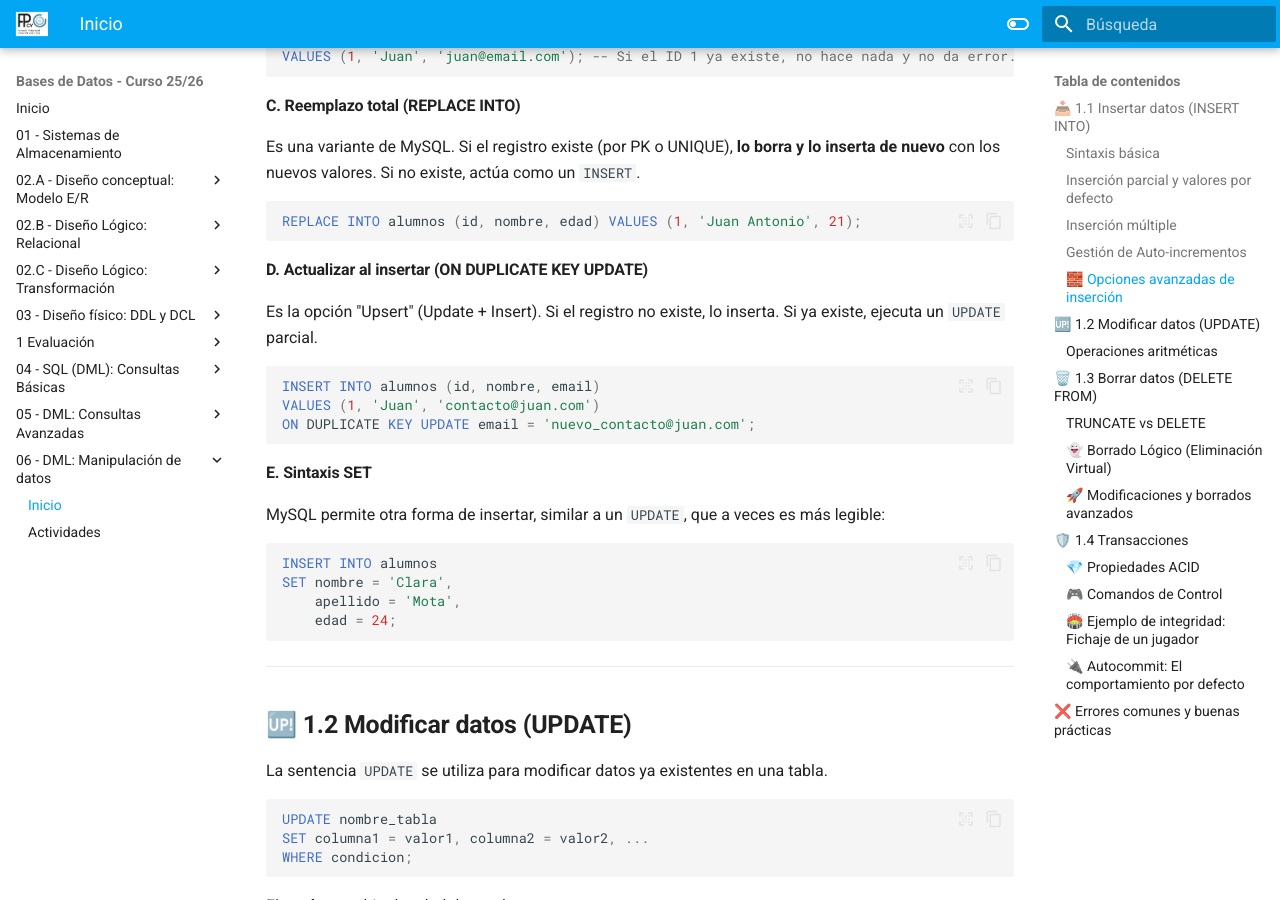
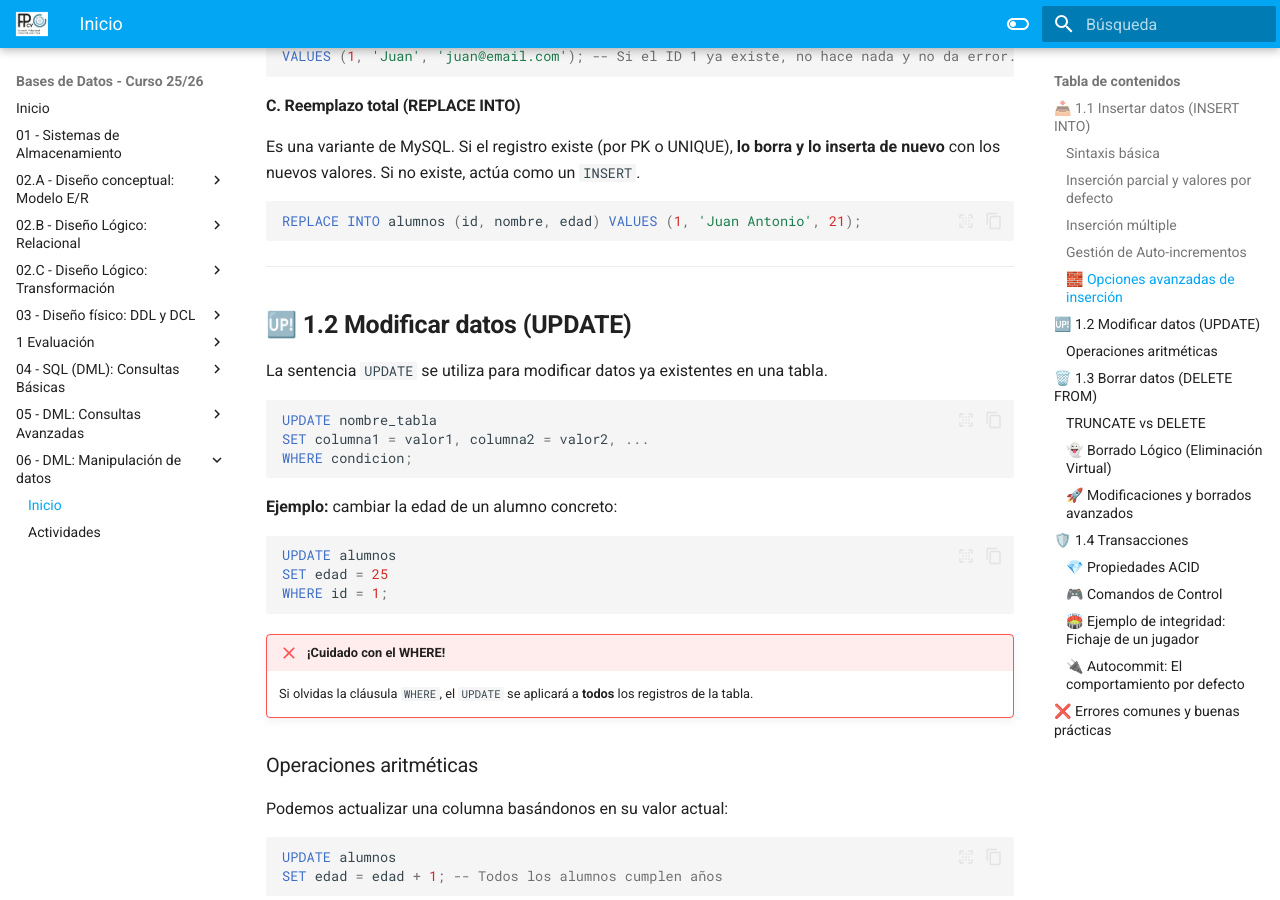
Before and after one commit to jssdocente/bd2526d, an MkDocs documentation site: the page built from docs/temas/06/index.md, in a window 1280 px wide and 900 px high, scrolled down 3403 px. Built offline with MkDocs 1.6.1 and Material for MkDocs 9.7.7, drawn with Linux system fonts in a browser that asks for light colours.

Commit message:
UT6. update

````diff
--- a/docs/temas/06/index.md
+++ b/docs/temas/06/index.md
@@ -156,25 +156,6 @@ Es una variante de MySQL. Si el registro existe (por PK o UNIQUE), **lo borra y
 
 ```sql
 REPLACE INTO alumnos (id, nombre, edad) VALUES (1, 'Juan Antonio', 21);
-```
-
-#### **D. Actualizar al insertar (ON DUPLICATE KEY UPDATE)**
-Es la opción "Upsert" (Update + Insert). Si el registro no existe, lo inserta. Si ya existe, ejecuta un `UPDATE` parcial.
-
-```sql
-INSERT INTO alumnos (id, nombre, email)
-VALUES (1, 'Juan', 'contacto@juan.com')
-ON DUPLICATE KEY UPDATE email = 'nuevo_contacto@juan.com';
-```
-
-#### **E. Sintaxis SET**
-MySQL permite otra forma de insertar, similar a un `UPDATE`, que a veces es más legible:
-
-```sql
-INSERT INTO alumnos
-SET nombre = 'Clara',
-    apellido = 'Mota',
-    edad = 24;
 ```
 
 ---
````
Also changed, not shown: docs/temas/06/actividades.md (+20 -19 lines).
